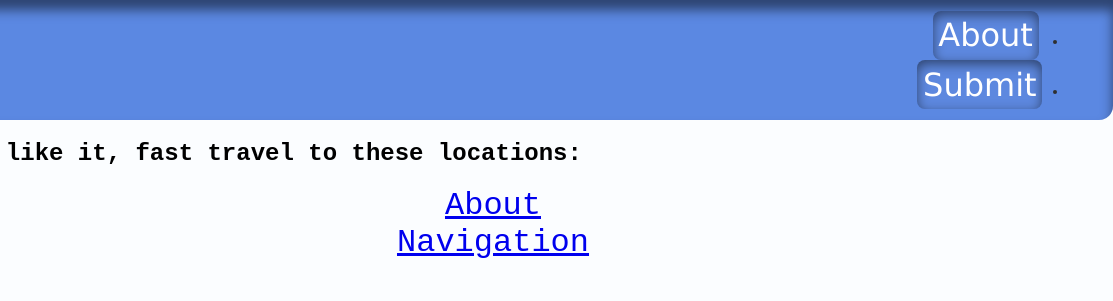
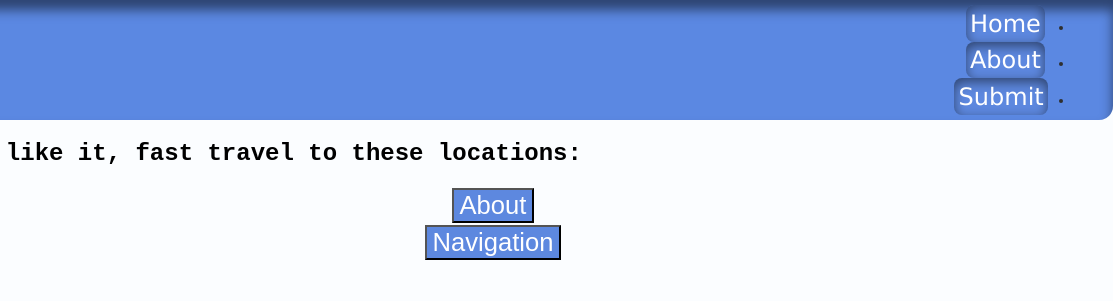
Before and after one commit to bidux6/website-gallery, a plain HTML site: page about.html in a window 1280 px wide. Shown: the top 301 px of the page, 167-1280 px from the left. Drawn offline with Linux system fonts and the light colour scheme.

Commit message:
even more changes

```diff
--- a/about.html
+++ b/about.html
@@ -17,6 +17,7 @@
         <nav>
             <div class="nav-button">
                 <ul>
+                    <li><a href="index.html"><button>Home</button></a></li>
                     <li><a href="about.html"><button>About</button></a></li>
                     <li><a href="contact.html"><button>Submit</button></a></li>
                 </ul>
@@ -27,8 +28,8 @@
     <main>
         <h2>If you feel like it, fast travel to these locations:</h2>
         <ol>
-            <li><a href="#about">About</a></li>
-            <li><a href="#navigation">Navigation</a></li>
+            <li><a class="about_travel" href="#about"><button>About</button></a></li>
+            <li><a class="about_travel" href="#navigation"><button>Navigation</button></a></li>
         </ol>
         <h1 id="about">About this website</h1>
         <p>This is a simple site where you can easily find many interesting places hidden in the internet. Here,
--- a/style.css
+++ b/style.css
@@ -64,7 +64,7 @@ nav {
     color:white;
     background-color: #5d88df;
     box-shadow: inset 0px 4px 12px 0px rgba(0, 0, 0, 0.50);
-    font-size: 2em;
+    font-size: 1.5em;
     padding:5%;
     border: #41609d;
     border-radius: 8px;
@@ -217,8 +217,22 @@ input {
     transition: background-color 0.3s ease;
 }
 
+.about_travel {
+    text-decoration:none;
+}
+
+.about_travel button {
+    background-color:#5d88df;
+    color:white;
+    font-size: 0.8em;
+}
+
+.about_travel button:hover {
+    background-color: #41609d;
 
 
+    transition: background-color 0.3s ease;
+}
 @media (max-width: 540px) {
     .site-unit {
         width: 240px;
@@ -252,6 +266,10 @@ input {
         margin: auto 20%;
     }
 
+    .file-input {
+    font-size: 0.8em;
+}
+
 
 
     .form-group {
```
Also changed, not shown: contact.html (+6 -2 lines), example.html (+1 -0 lines), index.html (+1 -0 lines).
